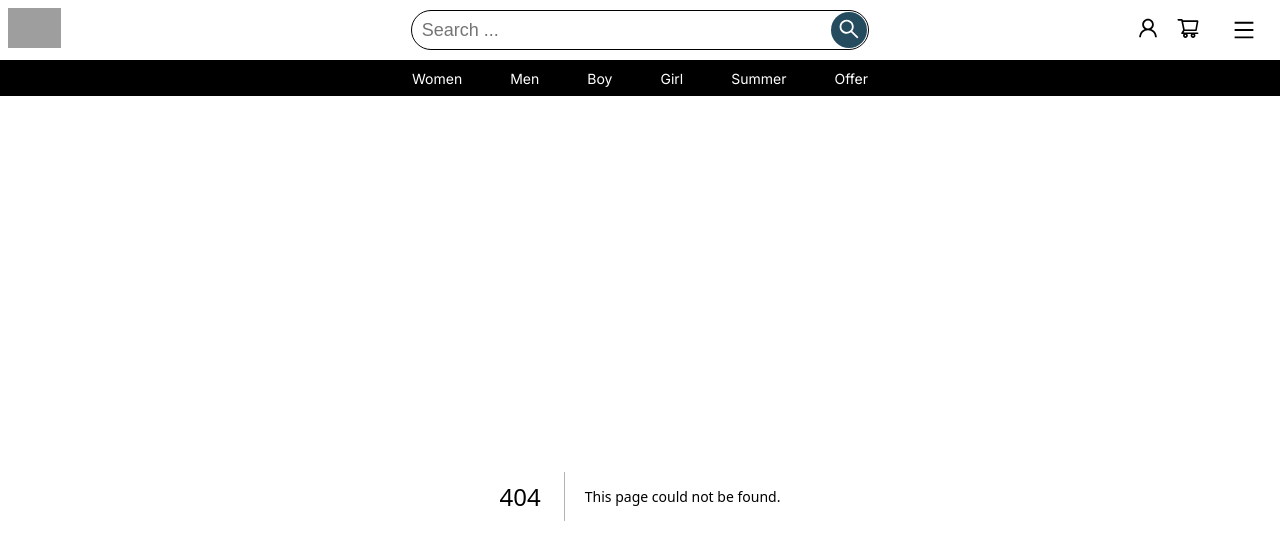
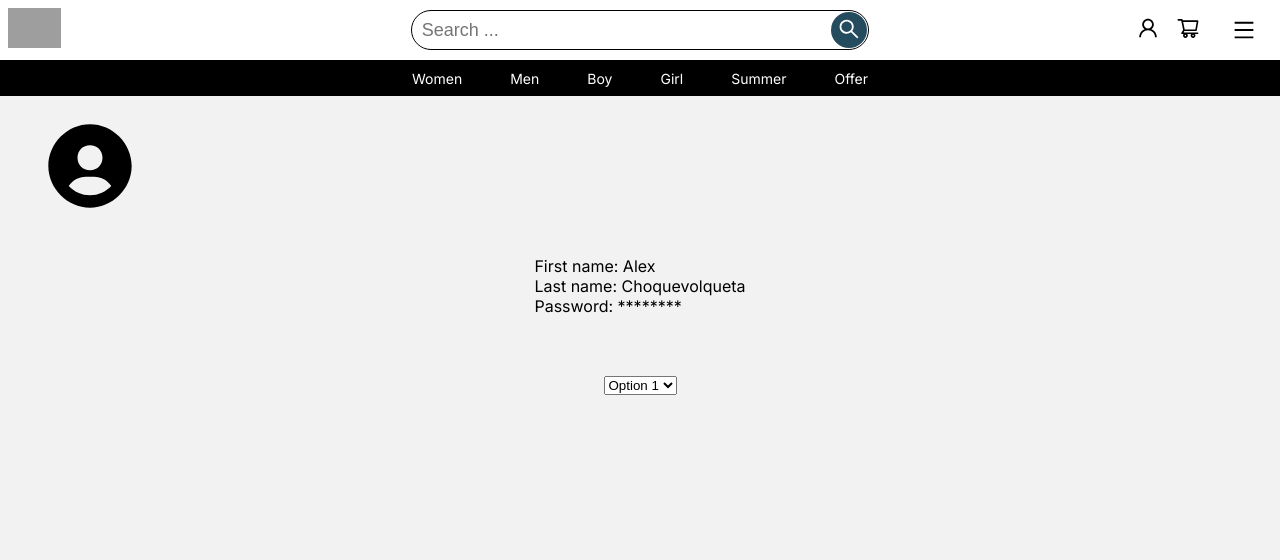
Before and after one commit to Les-Jailes/Boutique_Clothing, a Next.js app: page /pages/user-profile in a window 1280 px wide. Before the commit this address had no page. Shown: the top 560 px of the page. Built offline with nearby package versions, Linux system fonts and the light colour scheme; grey boxes are pictures that could not be loaded.

Commit message:
Added the main structure of the user profile window.

```diff
--- /dev/null
+++ b/src/app/pages/user-profile/UserProfile.css
@@ -0,0 +1,22 @@
+.label-manager{
+  padding: 20px 40px;
+  display: flex;
+  flex-direction: column;
+  align-items: center;
+  justify-content: center;
+
+}
+
+.img {
+  padding: 20px 40px;
+  display: flex;
+  flex-direction: column;
+}
+
+.filter-bar {
+  padding: 20px 40px;
+  display: flex;
+  flex-direction: column;
+  align-items: center;
+  justify-content: center;
+}
--- /dev/null
+++ b/src/app/pages/user-profile/page.jsx
@@ -0,0 +1,32 @@
+import React from 'react'
+import { BiSolidUserCircle } from 'react-icons/bi';
+import "@/app/pages/user-profile/UserProfile.css"
+
+const profile = () => {
+  return (
+    <div>
+       <div className='img'>
+        <BiSolidUserCircle className='img__image-user' size={100} />
+      </div>
+      <div className='label-manager'>
+        <form>
+          <label className='label-manager__label-first-name'> First name:</label>
+          <label className='label-manager__label-name' id='name'> Alex </label> <br></br>
+          <label className='label-manager__label-last-name'> Last name:</label>
+          <label className='label-manager__label-lname'id='lname'> Choquevolqueta </label><br></br>
+          <label className='label-manager__label-password'> Password:</label>
+          <label className='label-manager__lpassword' id='password'> ******** </label>
+        </form>
+      </div>
+      <div className="filter-bar"><br></br>
+        <select id="filterSelect">
+        <option value="option1">Option 1</option>
+        <option value="option2">Option 2</option>
+        <option value="option3">Option 3</option>
+        </select>
+      </div>
+    </div>
+  )
+}
+
+export default profile
```
Also changed, not shown: src/app/pages/user-profile/profile.jsx (deleted, +0 -97 lines).
